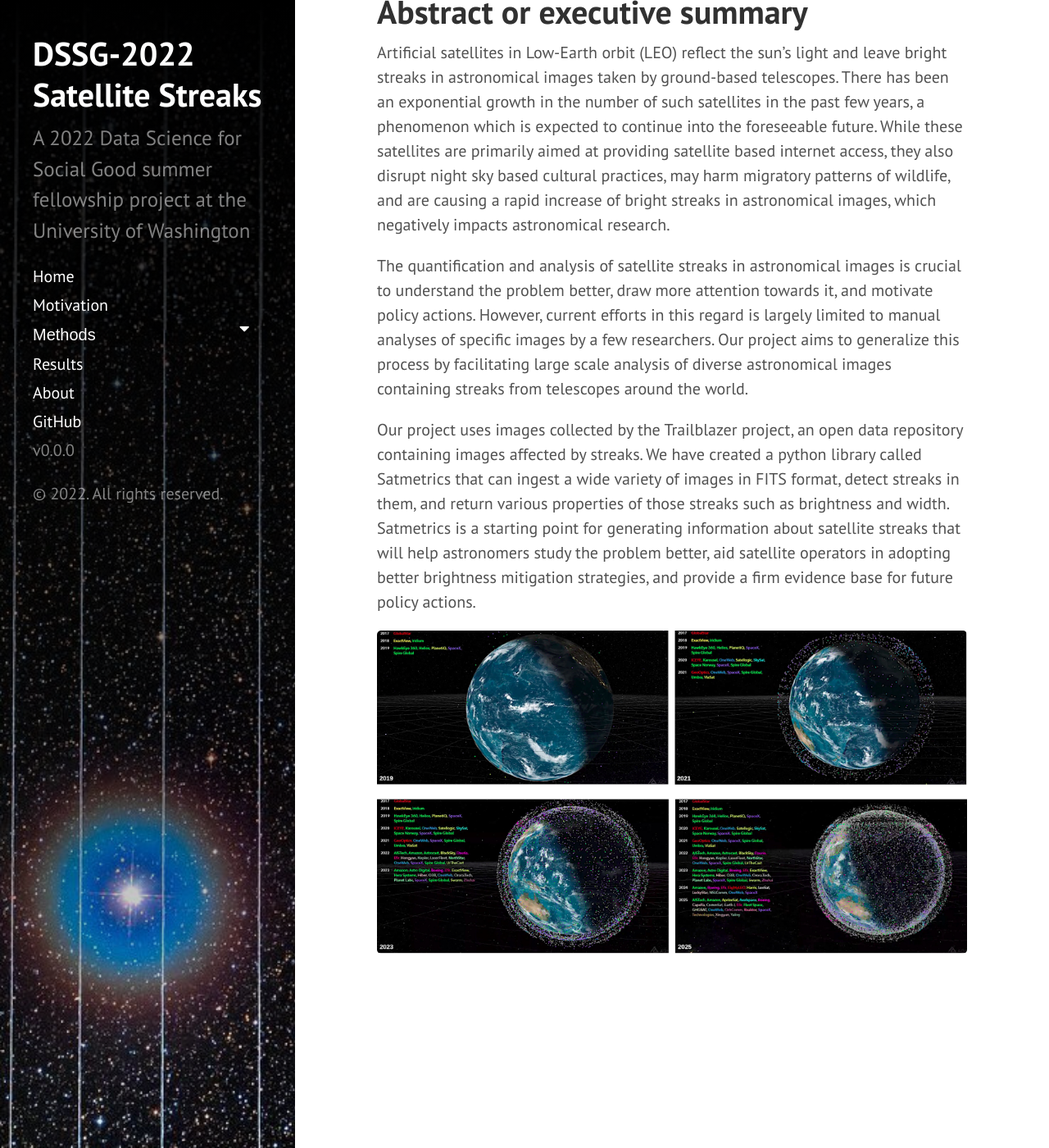
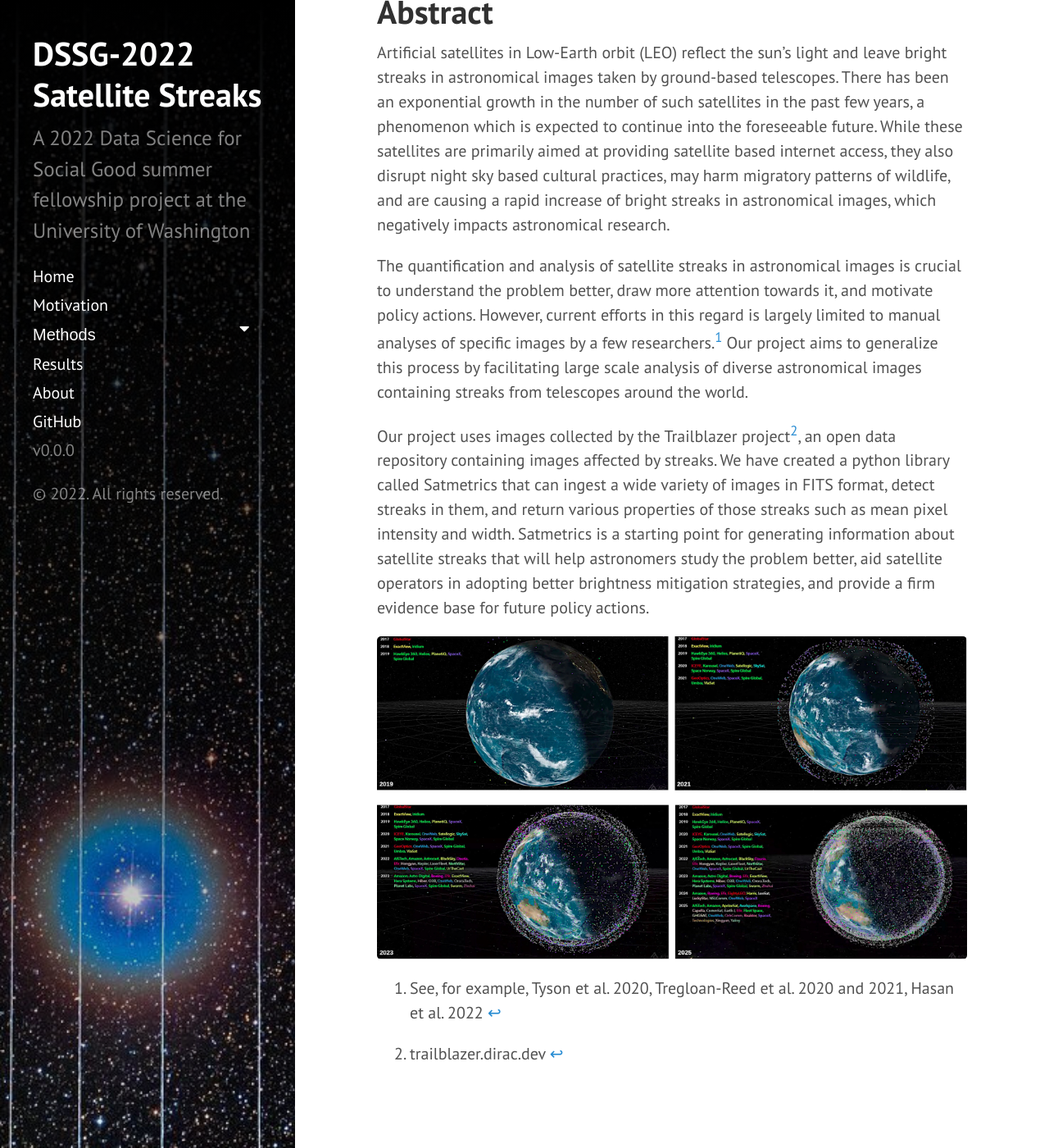
Before and after one commit to uwescience/DSSG2022-Satellite-Streaks, a Jekyll site: the page built from index.md, in a window 1280 px wide and 1400 px high, scrolled down 616 px. Shown: the whole window at 82% size. Built offline with Jekyll 4.4.1, drawn with Linux system fonts in a browser that asks for light colours; the list of posts is cut into pages by our own code.

Commit message:
modified abstract

```diff
--- a/index.md
+++ b/index.md
@@ -15,13 +15,16 @@ layout: default
 
 **DSSG Fellows:** Abhilash Biswas, Ashley Santos, Kilando Chambers
 
-# Abstract or executive summary
+# Abstract
 
-Artificial satellites in Low-Earth orbit (LEO) reflect the sun’s light and leave bright streaks in astronomical images taken by ground-based telescopes. There has been an exponential growth in the number of such satellites in the past few years, a phenomenon which is expected to continue into the foreseeable future. While these satellites are primarily aimed at providing satellite based internet access, they also disrupt night sky based cultural practices, may harm migratory patterns of wildlife, and are causing a rapid  increase of bright streaks in astronomical images, which negatively impacts astronomical research.
+Artificial satellites in Low-Earth orbit (LEO) reflect the sun’s light and leave bright streaks in astronomical images taken by ground-based telescopes. There has been an exponential growth in the number of such satellites in the past few years, a phenomenon which is expected to continue into the foreseeable future. While these satellites are primarily aimed at providing satellite based internet access, they also disrupt night sky based cultural practices, may harm migratory patterns of wildlife, and are causing a rapid increase of bright streaks in astronomical images, which negatively impacts astronomical research.
 
-The quantification and analysis of satellite streaks in astronomical images is crucial to understand the problem better, draw more attention towards it, and motivate policy actions. However, current efforts in this regard is largely limited to manual analyses of specific images by a few researchers. Our project aims to generalize this process by facilitating large scale analysis of diverse astronomical images containing streaks from telescopes around the world.
+The quantification and analysis of satellite streaks in astronomical images is crucial to understand the problem better, draw more attention towards it, and motivate policy actions. However, current efforts in this regard is largely limited to manual analyses of specific images by a few researchers.[^1] Our project aims to generalize this process by facilitating large scale analysis of diverse astronomical images containing streaks from telescopes around the world.
 
-Our project uses images collected by the Trailblazer project, an open data repository containing images affected by streaks. We have created a python library called Satmetrics that can ingest a wide variety of images in FITS format, detect streaks in them, and return various properties of those streaks such as brightness and width.  Satmetrics is a starting point for generating information about satellite streaks that will help astronomers study the problem better, aid satellite operators in adopting better brightness mitigation strategies, and provide a firm evidence base for future policy actions.
+Our project uses images collected by the Trailblazer project[^2], an open data repository containing images affected by streaks. We have created a python library called Satmetrics that can ingest a wide variety of images in FITS format, detect streaks in them, and return various properties of those streaks such as mean pixel intensity and width. Satmetrics is a starting point for generating information about satellite streaks that will help astronomers study the problem better, aid satellite operators in adopting better brightness mitigation strategies, and provide a firm evidence base for future policy actions.
+
+[![](/assets/img/summary/joined.jpg)](assets/img/summary/joined.jpg)
 
 
-[![](/assets/img/summary/joined.jpg)](assets/img/summary/joined.jpg)
+ [^1]: See, for example, Tyson et al. 2020, Tregloan-Reed et al. 2020 and 2021, Hasan et al. 2022
+ [^2]: trailblazer.dirac.dev
```
